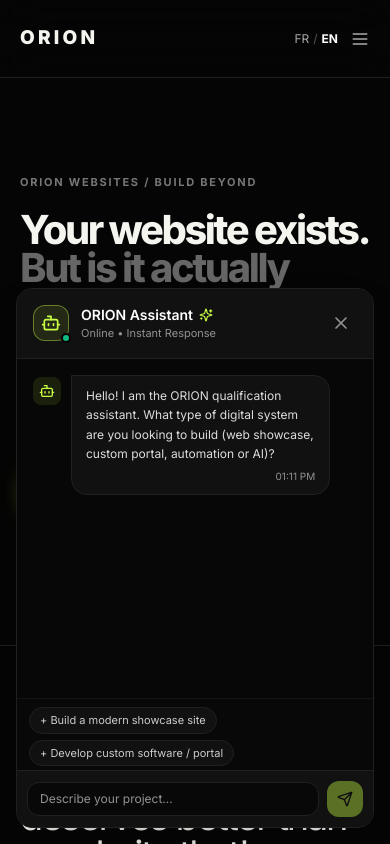
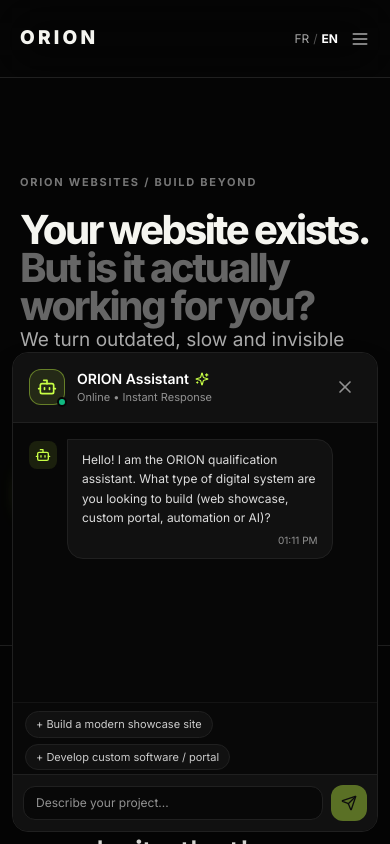
Before and after one commit to bk2024b/Orion, a Next.js app: page /en/websites in a window 390 px wide. Both pictures are taken after a click on the button "Ouvrir le chat de qualification IA". Shown: the top 844 px of the page. Built offline with nearby package versions, Linux system fonts and the light colour scheme.

Commit message:
fix: improve mobile chat sizing

```diff
--- a/src/components/chat/FloatingChatWidget.tsx
+++ b/src/components/chat/FloatingChatWidget.tsx
@@ -135,7 +135,7 @@
   const quickPrompts = [t("quick1"), t("quick2"), t("quick3")];
 
   return (
-    <div className="fixed inset-x-4 bottom-4 z-50 flex justify-end sm:inset-x-auto sm:bottom-6 sm:right-6">
+    <div className="fixed inset-x-3 bottom-3 z-50 flex justify-end sm:inset-x-auto sm:bottom-6 sm:right-6">
       {/* Floating Toggle Button */}
       {!isOpen && (
         <button
@@ -153,7 +153,7 @@
 
       {/* Chat Window */}
       {isOpen && (
-        <div className="flex h-[min(540px,calc(100dvh-2rem))] max-h-[calc(100dvh-2rem)] w-full max-w-[400px] min-w-0 flex-col overflow-hidden rounded-2xl border border-line bg-[#0b0b0b] shadow-2xl sm:h-[540px] sm:w-[400px]">
+        <div className="flex h-[min(480px,calc(100dvh-120px))] max-h-[calc(100dvh-120px)] w-full max-w-[400px] min-w-0 flex-col overflow-hidden rounded-2xl border border-line bg-[#0b0b0b] shadow-2xl sm:h-[540px] sm:max-h-[85vh] sm:w-[400px]">
           {/* Header */}
           <div className="flex items-center justify-between border-b border-line bg-surface-2 p-4">
             <div className="flex items-center gap-3">
```
